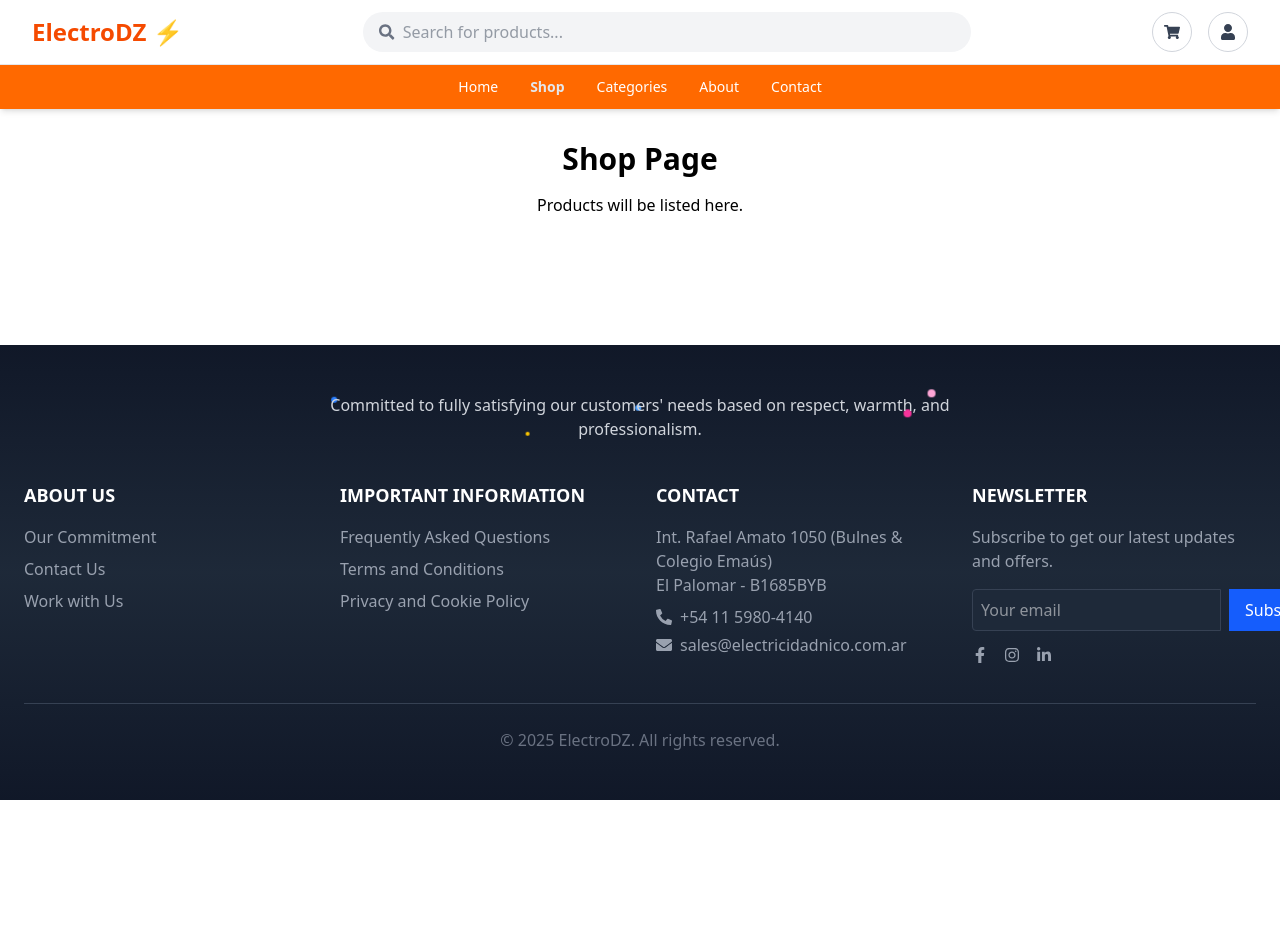
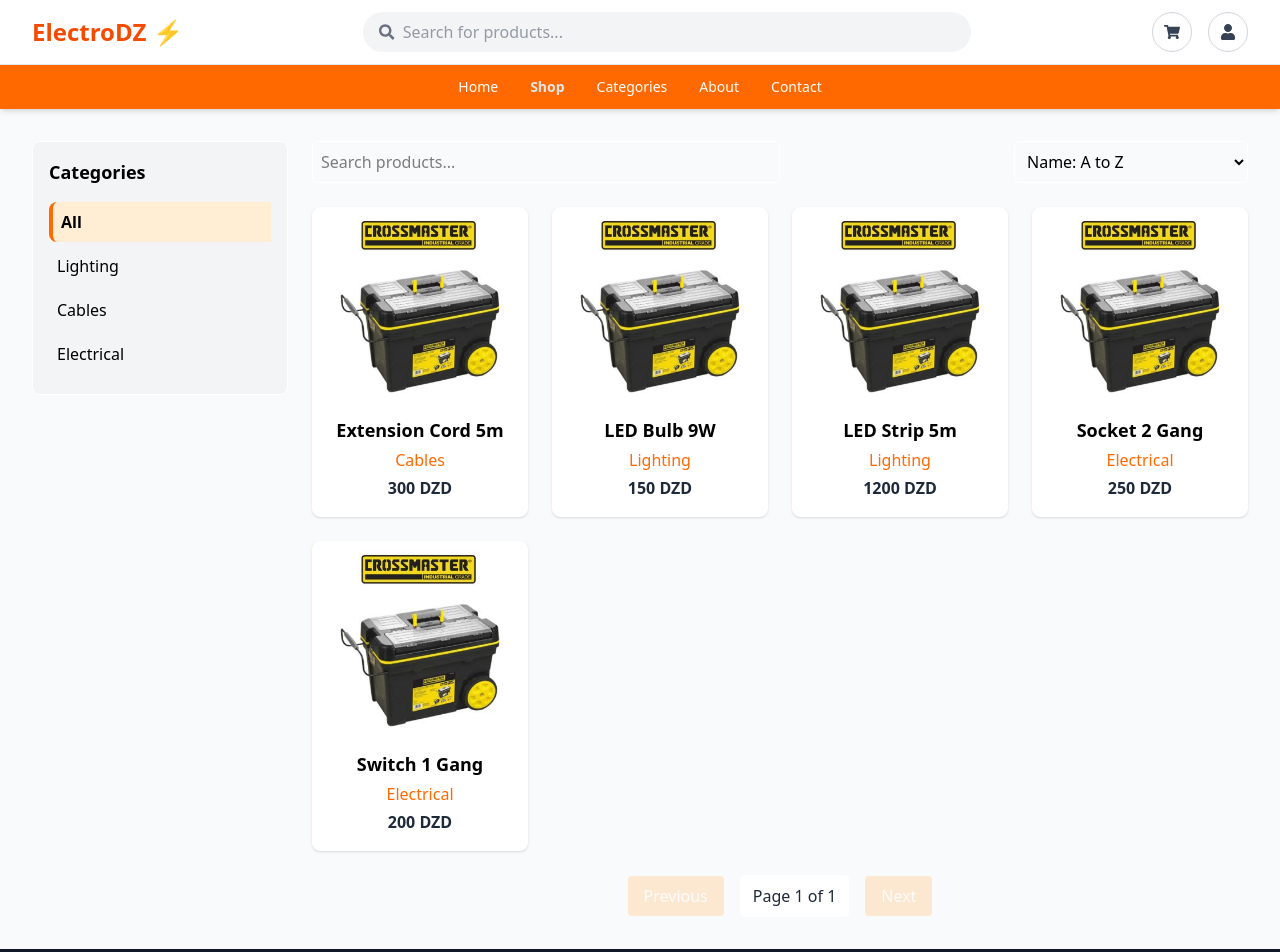
Before and after one commit to esmahcn/final-project-electro.dz, a React (Vite) app: page /shop in a window 1280 px wide. Shown: the top 952 px of the page. Before the commit the page ends 800 px from the top, so only its background shows below. Built offline with nearby package versions, Linux system fonts and the light colour scheme.

Commit message:
shop page

```diff
--- a/src/pages/Shop.jsx
+++ b/src/pages/Shop.jsx
@@ -1,10 +1,218 @@
-import React from "react";
+import React, { useState } from "react";
+import { FaSearch, FaBars } from "react-icons/fa";
+
+// Mock product data
+const productsData = [
+  { id: 1, name: "LED Bulb 9W", price: 150, image: "/images/Electricidad Nico - Ventas online_files/595708.jpg", category: "Lighting", description: "High-quality LED bulb 9W, energy-saving and long-lasting." },
+  { id: 2, name: "Extension Cord 5m", price: 300, image: "/images/Electricidad Nico - Ventas online_files/595708.jpg", category: "Cables", description: "5 meters extension cord, durable and safe for home use." },
+  { id: 3, name: "Switch 1 Gang", price: 200, image: "/images/Electricidad Nico - Ventas online_files/595708.jpg", category: "Electrical", description: "Single gang switch, easy to install." },
+  { id: 4, name: "Socket 2 Gang", price: 250, image: "/images/Electricidad Nico - Ventas online_files/595708.jpg", category: "Electrical", description: "2 gang socket, compatible with most plugs." },
+  { id: 5, name: "LED Strip 5m", price: 1200, image: "/images/Electricidad Nico - Ventas online_files/595708.jpg", category: "Lighting", description: "5 meters LED strip, bright and flexible." },
+];
+
+const categories = ["All", "Lighting", "Cables", "Electrical"];
 
 function Shop() {
+  const [searchQuery, setSearchQuery] = useState("");
+  const [selectedCategory, setSelectedCategory] = useState("All");
+  const [sortOption, setSortOption] = useState("name-asc");
+  const [currentPage, setCurrentPage] = useState(1);
+  const [sidebarOpen, setSidebarOpen] = useState(false);
+  const [quickViewProduct, setQuickViewProduct] = useState(null);
+  const [quantity, setQuantity] = useState(1);
+  const productsPerPage = 8;
+
+  const filteredProducts = productsData
+    .filter(
+      (p) =>
+        p.name.toLowerCase().includes(searchQuery.toLowerCase()) &&
+        (selectedCategory === "All" || p.category === selectedCategory)
+    )
+    .sort((a, b) => {
+      if (sortOption === "price-asc") return a.price - b.price;
+      if (sortOption === "price-desc") return b.price - a.price;
+      if (sortOption === "name-desc") return b.name.localeCompare(a.name);
+      return a.name.localeCompare(b.name);
+    });
+
+  const totalPages = Math.ceil(filteredProducts.length / productsPerPage);
+  const displayedProducts = filteredProducts.slice(
+    (currentPage - 1) * productsPerPage,
+    currentPage * productsPerPage
+  );
+
+  const handlePrevPage = () => setCurrentPage((prev) => Math.max(prev - 1, 1));
+  const handleNextPage = () => setCurrentPage((prev) => Math.min(prev + 1, totalPages));
+
   return (
-    <div className="p-8 text-center">
-      <h1 className="text-3xl font-bold mb-4">Shop Page</h1>
-      <p>Products will be listed here.</p>
+    <div className="flex flex-col md:flex-row p-4 md:p-8 gap-6 bg-gray-50 relative">
+      {/* Mobile Sidebar Toggle */}
+      <button
+        className="md:hidden absolute top-4 left-4 z-50 bg-orange-500 text-white p-2 rounded flex items-center gap-1"
+        onClick={() => setSidebarOpen(!sidebarOpen)}
+      >
+        <FaBars /> Filters
+      </button>
+
+      {/* Sidebar */}
+      <aside
+        className={`fixed md:relative top-0 left-0 h-full w-64 bg-gray-100 border border-white p-4 rounded-lg z-40 transform transition-transform duration-300 ${
+          sidebarOpen ? "translate-x-0" : "-translate-x-full"
+        } md:translate-x-0 md:sticky md:top-8 md:max-h-[calc(100vh-4rem)] md:overflow-y-auto`}
+      >
+        <h2 className="font-bold text-lg mb-4">Categories</h2>
+        <ul>
+          {categories.map((cat) => (
+            <li key={cat} className="mb-1">
+              <button
+                onClick={() => {
+                  setSelectedCategory(cat);
+                  setSidebarOpen(false);
+                }}
+                className={`w-full text-left py-2 px-2 rounded-l-lg hover:bg-orange-100 transition flex items-center ${
+                  selectedCategory === cat
+                    ? "bg-orange-100 border-l-4 border-orange-500 font-semibold"
+                    : ""
+                }`}
+              >
+                {cat}
+              </button>
+            </li>
+          ))}
+        </ul>
+      </aside>
+
+      {/* Overlay for mobile */}
+      {sidebarOpen && (
+        <div
+          className="fixed inset-0 bg-black/30 z-30 md:hidden"
+          onClick={() => setSidebarOpen(false)}
+        />
+      )}
+
+      {/* Main content */}
+      <div className="flex-1">
+        {/* Search & Sort */}
+        <div className="flex flex-col md:flex-row justify-between mb-6 gap-4">
+          <input
+            type="text"
+            placeholder="Search products..."
+            value={searchQuery}
+            onChange={(e) => setSearchQuery(e.target.value)}
+            className="border border-white p-2 rounded w-full md:w-1/2 focus:outline-none focus:ring-2 focus:ring-orange-300"
+          />
+          <select
+            value={sortOption}
+            onChange={(e) => setSortOption(e.target.value)}
+            className="border border-white p-2 rounded w-full md:w-1/4 focus:outline-none focus:ring-2 focus:ring-orange-300"
+          >
+            <option value="name-asc">Name: A to Z</option>
+            <option value="name-desc">Name: Z to A</option>
+            <option value="price-asc">Price: Low to High</option>
+            <option value="price-desc">Price: High to Low</option>
+          </select>
+        </div>
+
+        {/* Product Grid */}
+        <div className="grid grid-cols-1 sm:grid-cols-2 md:grid-cols-3 lg:grid-cols-4 gap-6">
+          {displayedProducts.map((product) => (
+            <div
+              key={product.id}
+              className="border border-white rounded-lg overflow-hidden shadow-sm transform transition duration-300 hover:shadow-xl hover:-translate-y-1 bg-white relative group"
+            >
+              {/* Image with hover effects */}
+              <div className="relative overflow-hidden">
+                <img
+                  src={product.image}
+                  alt={product.name}
+                  className="w-full h-48 object-cover transition duration-500 group-hover:scale-105 group-hover:brightness-90"
+                />
+                {/* Overlay buttons */}
+                <div className="absolute inset-0 flex flex-col justify-center items-center opacity-0 group-hover:opacity-100 transition duration-300 bg-black/20">
+                  <button
+                    className="bg-white p-2 rounded-full mb-2 hover:bg-orange-50 transition"
+                    onClick={() => {
+                      setQuickViewProduct(product);
+                      setQuantity(1);
+                    }}
+                  >
+                    <FaSearch className="text-orange-500" />
+                  </button>
+                  <button className="bg-orange-500 text-white px-4 py-2 rounded hover:bg-orange-600 transition">
+                    Add to Cart
+                  </button>
+                </div>
+              </div>
+
+              {/* Product Info */}
+              <div className="p-4 text-center transition-transform duration-300 group-hover:-translate-y-1">
+                <h3 className="text-lg font-semibold mb-1">{product.name}</h3>
+                <p className="text-orange-500 mb-1">{product.category}</p>
+                <p className="text-gray-800 font-bold">{product.price} DZD</p>
+              </div>
+            </div>
+          ))}
+        </div>
+
+        {/* Pagination */}
+        <div className="flex justify-center items-center mt-6 gap-4">
+          <button
+            onClick={handlePrevPage}
+            disabled={currentPage === 1}
+            className="px-4 py-2 bg-orange-500 text-white rounded hover:bg-orange-600 disabled:bg-orange-200 disabled:text-white disabled:opacity-50 transition"
+          >
+            Previous
+          </button>
+
+          <span className="px-3 py-2 rounded bg-white border border-white text-gray-800">
+            Page {currentPage} of {totalPages}
+          </span>
+
+          <button
+            onClick={handleNextPage}
+            disabled={currentPage === totalPages}
+            className="px-4 py-2 bg-orange-500 text-white rounded hover:bg-orange-600 disabled:bg-orange-200 disabled:text-white disabled:opacity-50 transition"
+          >
+            Next
+          </button>
+        </div>
+      </div>
+
+      {/* Quick View Modal */}
+      {quickViewProduct && (
+        <div className="fixed inset-0 bg-black/50 flex items-center justify-center z-50 overflow-auto p-4 transition-opacity duration-300">
+          <div className="bg-white rounded-lg p-6 w-full max-w-md relative transform scale-95 animate-[fadeIn_0.3s_forwards]">
+            <button
+              className="absolute top-2 right-2 text-gray-700 font-bold text-xl"
+              onClick={() => setQuickViewProduct(null)}
+            >
+              ×
+            </button>
+            <img
+              src={quickViewProduct.image}
+              alt={quickViewProduct.name}
+              className="w-full h-64 object-cover mb-4 rounded"
+            />
+            <h2 className="text-xl font-bold mb-2">{quickViewProduct.name}</h2>
+            <p className="text-orange-500 mb-2">{quickViewProduct.category}</p>
+            <p className="text-gray-800 font-bold mb-2">{quickViewProduct.price} DZD</p>
+            <p className="text-gray-600 mb-4">{quickViewProduct.description}</p>
+            <div className="flex items-center mb-4">
+              <span className="mr-2">Quantity:</span>
+              <input
+                type="number"
+                min="1"
+                value={quantity}
+                onChange={(e) => setQuantity(Number(e.target.value))}
+                className="border border-white rounded p-1 w-16 text-center focus:outline-none focus:ring-2 focus:ring-orange-300"
+              />
+            </div>
+            <button className="bg-orange-500 text-white px-6 py-2 rounded hover:bg-orange-600 w-full">
+              Add to Cart
+            </button>
+          </div>
+        </div>
+      )}
     </div>
   );
 }
```
